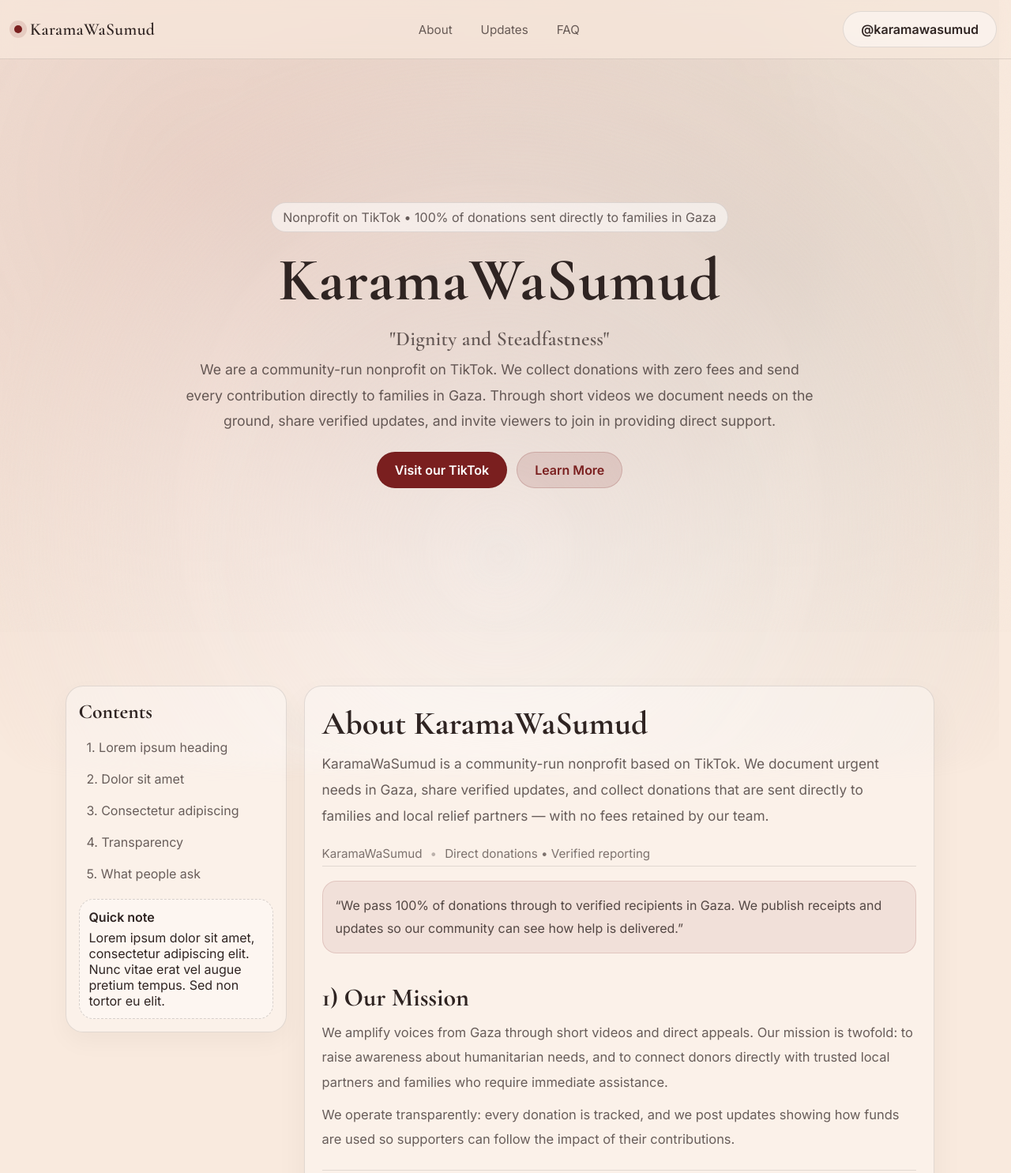
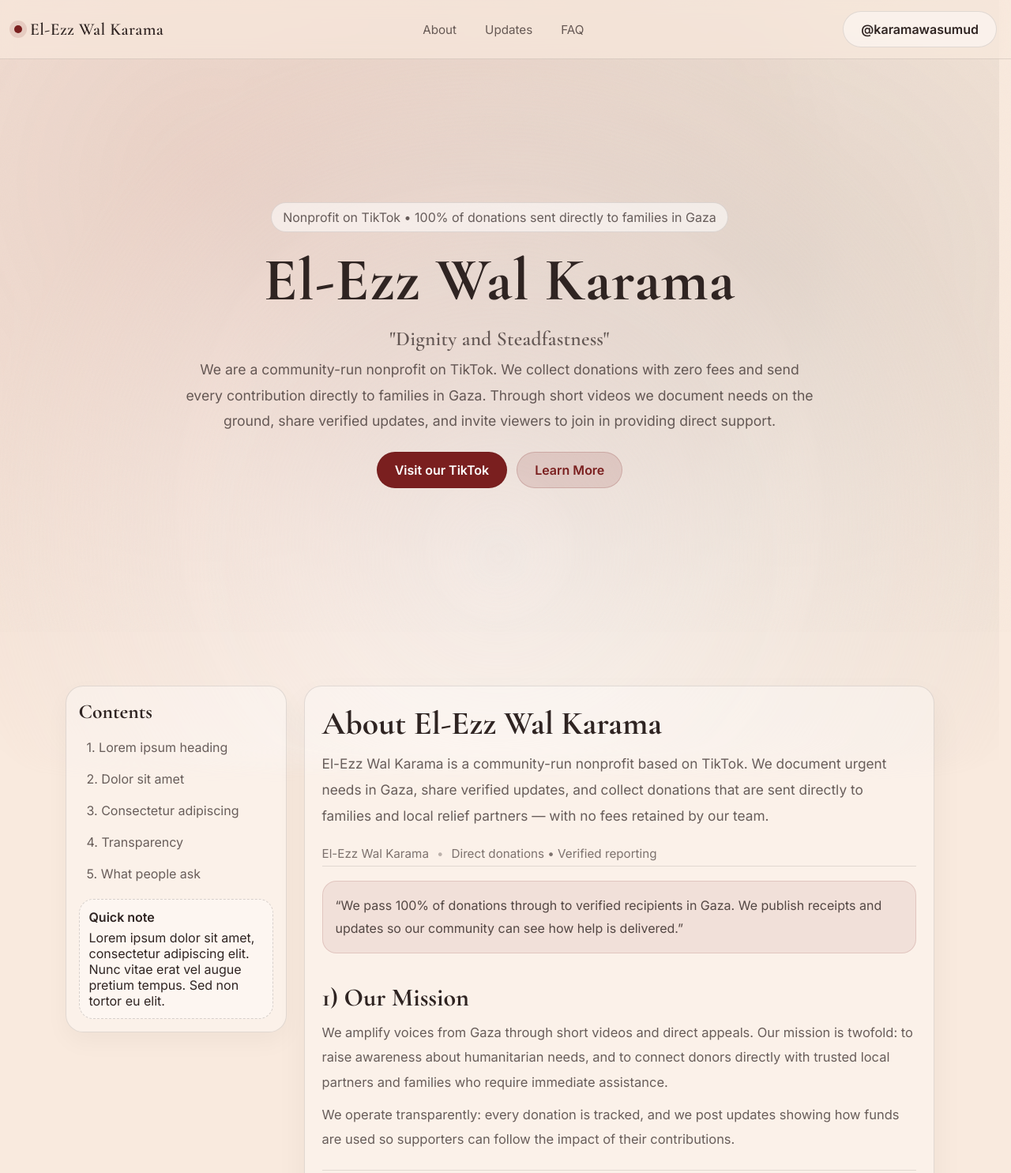
Before and after one commit to jasemontop/El-Ezz-Wal-Karama, a plain HTML site: page index.html in a window 1280 px wide. Shown: the top 1485 px of the page at 79% size. Drawn offline with nearby package versions, Linux system fonts and the light colour scheme.

Commit message:
Update index.html

```diff
--- a/index.html
+++ b/index.html
@@ -2,7 +2,7 @@
 <html lang="en">
 <head>
   <meta charset="UTF-8" />
-  <title>KaramaWaSumud</title>
+  <title>El-Ezz Wal Karama</title>
   <meta name="viewport" content="width=device-width, initial-scale=1.0" />
 
   <!-- Elegant fonts -->
@@ -16,7 +16,7 @@
   <header class="nav">
     <a class="brand" href="#top">
       <span class="brand__dot"></span>
-      <span class="brand__text">KaramaWaSumud</span>
+      <span class="brand__text">El-Ezz Wal Karama</span>
     </a>
 
     <nav class="nav__links">
@@ -40,7 +40,7 @@
           Nonprofit on TikTok • 100% of donations sent directly to families in Gaza
         </p>
 
-        <h1 class="fade-in delay">KaramaWaSumud</h1>
+        <h1 class="fade-in delay">El-Ezz Wal Karama</h1>
         <p class="hero__subtitle">"Dignity and Steadfastness"</p>
         <p class="sub fade-in delay2">
           We are a community-run nonprofit on TikTok. We collect donations with zero fees and send every contribution
@@ -81,15 +81,15 @@
         <!-- RIGHT: Main article -->
         <article class="article reveal">
           <header class="articleHeader">
-              <h2>About KaramaWaSumud</h2>
+              <h2>About El-Ezz Wal Karama</h2>
               <p class="articleLead">
-                KaramaWaSumud is a community-run nonprofit based on TikTok. We document urgent needs in Gaza,
+                El-Ezz Wal Karama is a community-run nonprofit based on TikTok. We document urgent needs in Gaza,
                 share verified updates, and collect donations that are sent directly to families and local relief
                 partners — with no fees retained by our team.
               </p>
 
               <div class="byline">
-                <span>KaramaWaSumud</span>
+                <span>El-Ezz Wal Karama</span>
                 <span class="dot">•</span>
                 <span>Direct donations • Verified reporting</span>
               </div>
@@ -326,7 +326,7 @@
       </section>
       <div class="container footerInner">
         <div>
-          <div class="footerBrand">KaramaWaSumud</div>
+          <div class="footerBrand">El-Ezz Wal Karama</div>
           <div class="muted">Nonprofit on TikTok — 100% of donations sent directly to Gaza.</div>
         </div>
         <div class="footerLinks">
```
